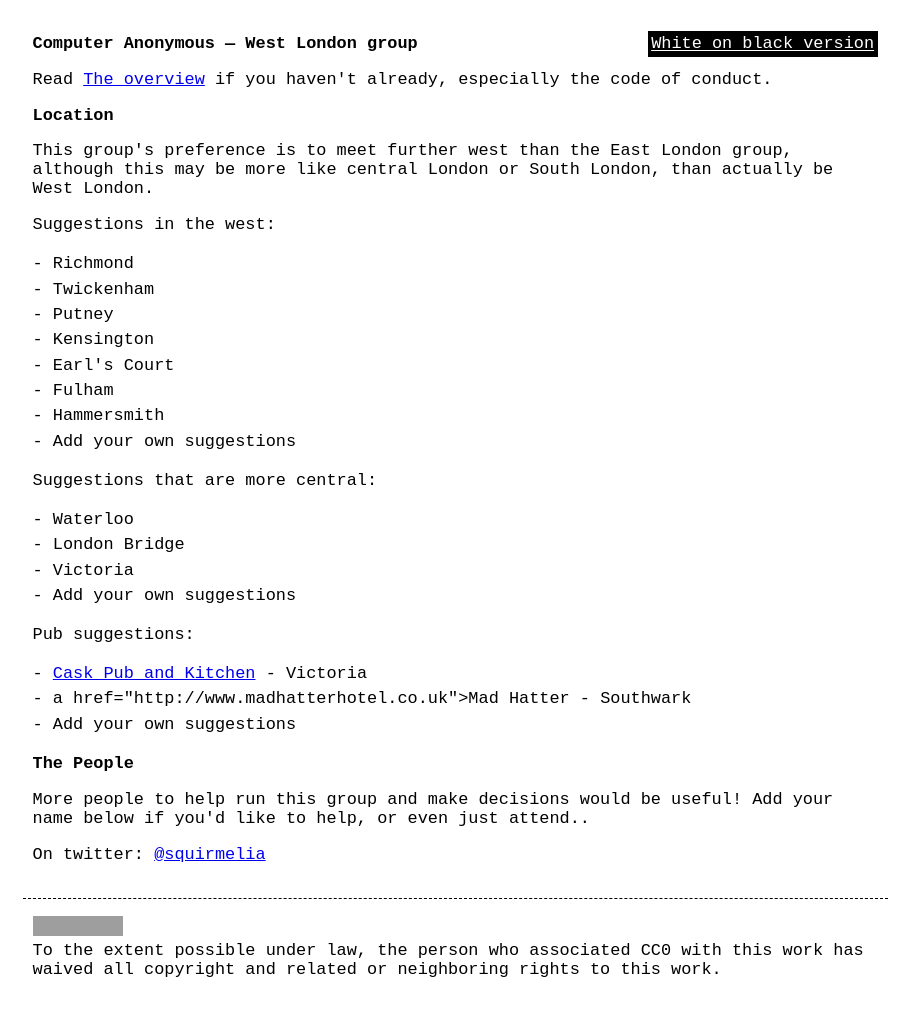
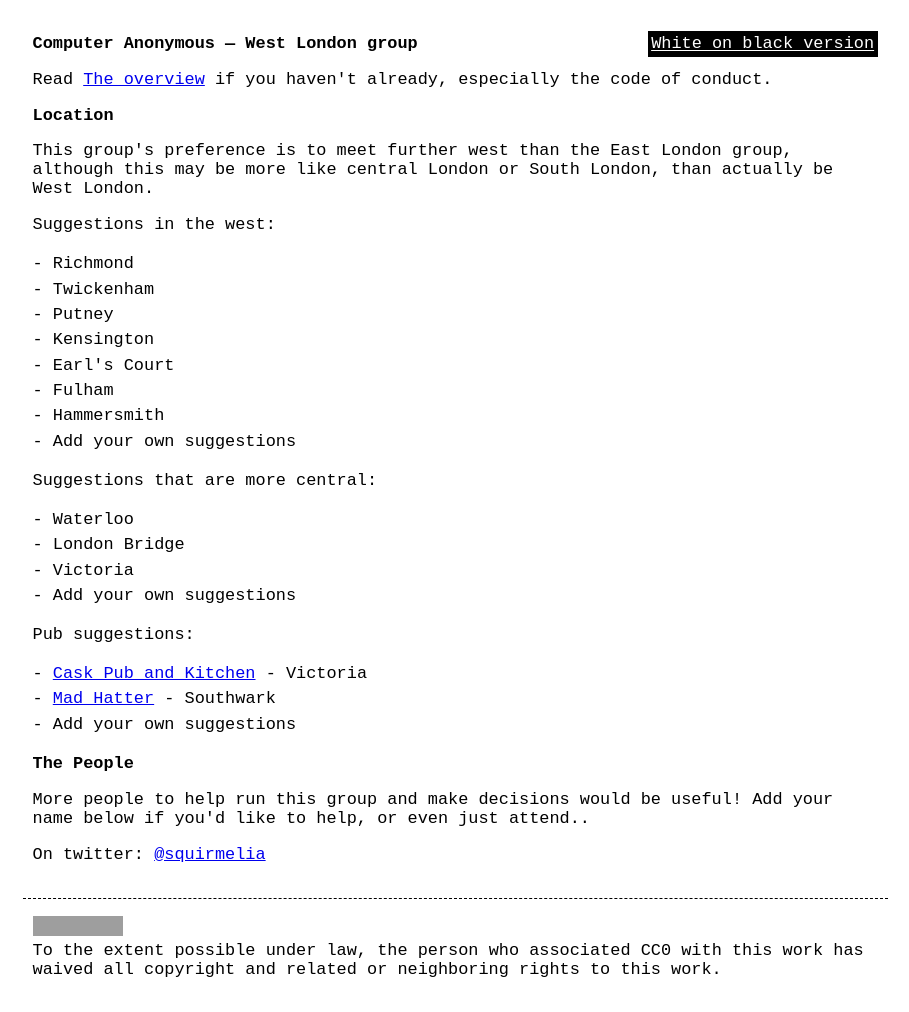
Before and after one commit to computeranonymous/computer, a Jekyll site: the page built from uk_west_london.html, in a window 1280 px wide. Shown: the whole page, without its empty margins (185-1094 px from the left). Built offline with Jekyll 4.4.1, drawn with Linux system fonts in a browser that asks for light colours; grey boxes are pictures that could not be loaded.

Commit message:
Update uk_west_london.html
Fixed broken link.

```diff
--- a/uk_west_london.html
+++ b/uk_west_london.html
@@ -27,7 +27,7 @@ title: Computer Anonymous - West London
 
 <p>Pub suggestions:</p>
 <ul><li><a href="http://www.caskpubandkitchen.com">Cask Pub and Kitchen</a> - Victoria</li>
-      <li>a href="http://www.madhatterhotel.co.uk">Mad Hatter</a> - Southwark</li>
+      <li><a href="http://www.madhatterhotel.co.uk">Mad Hatter</a> - Southwark</li>
       <li>Add your own suggestions</li>
 </ul></p>
 
```
